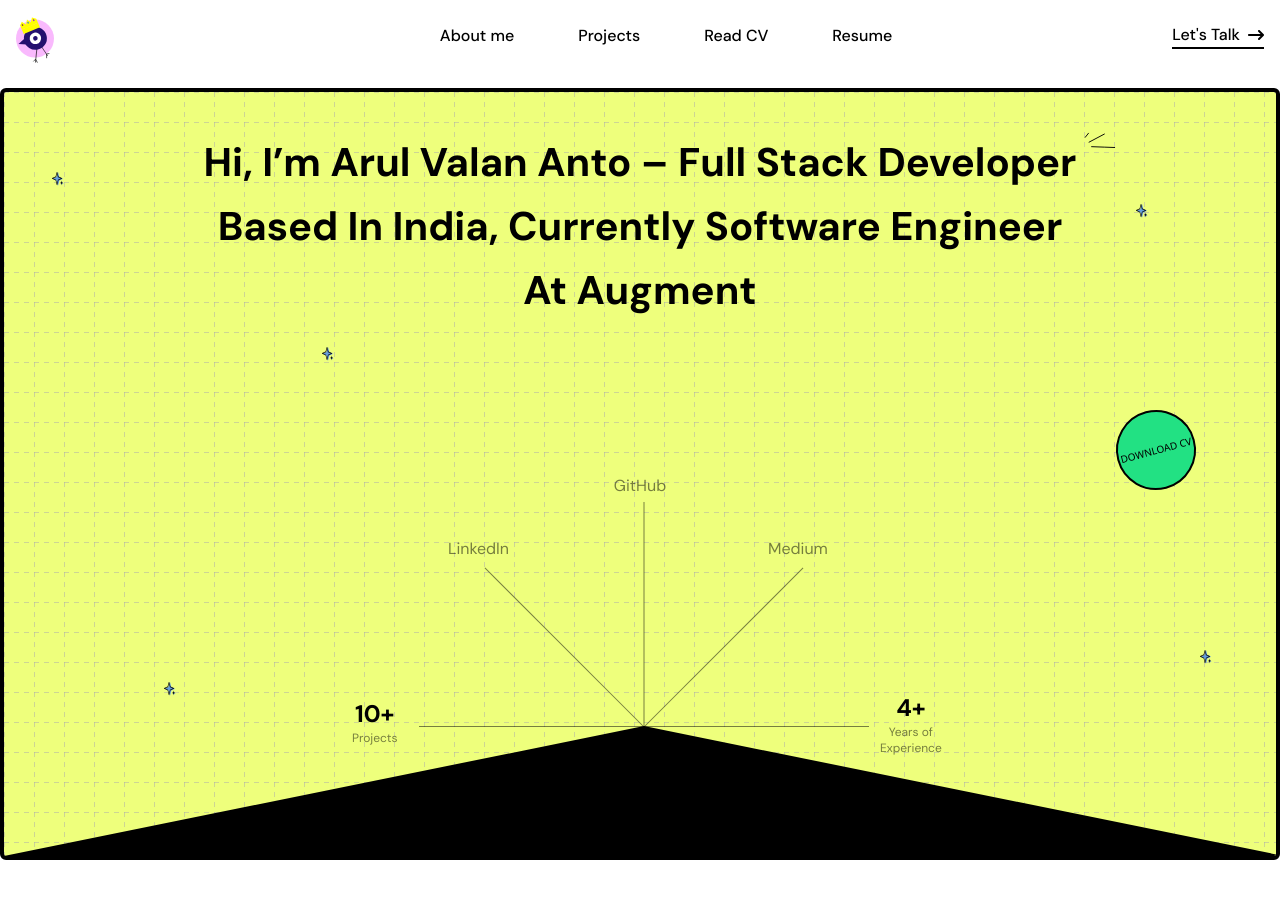
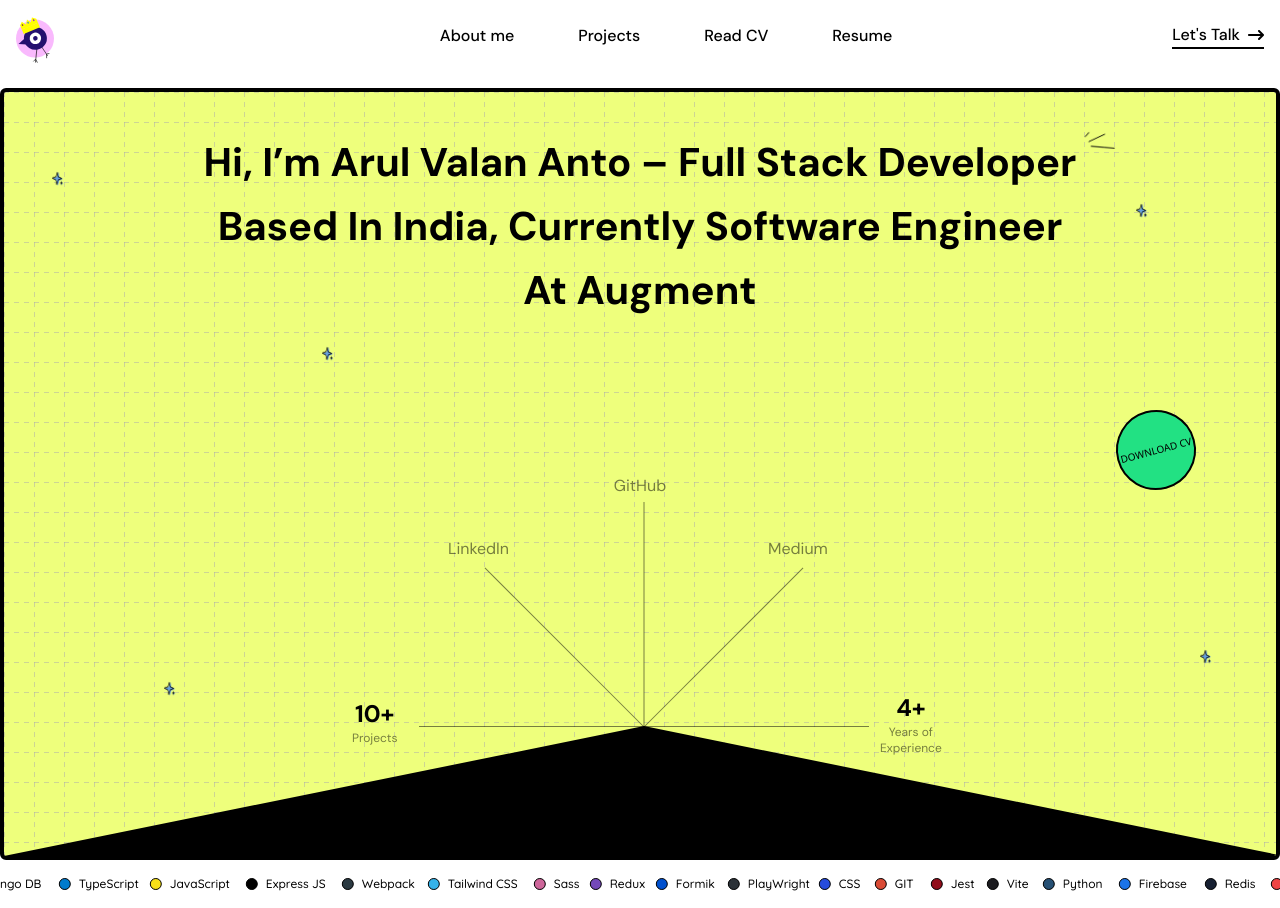
Before and after one commit to arulvalananto/portfolio, a Next.js app in the folder portfoliov2/: page / in a window 1280 px wide. Before the commit the page ends 860 px from the top, so only its background shows below. Built offline with nearby package versions, Linux system fonts and the light colour scheme.

Commit message:
complete: skills section in home page

```diff
--- a/portfoliov2/app/about-me/common.ts
+++ b/portfoliov2/app/about-me/common.ts
@@ -113,6 +113,8 @@ export const skills: Skill = {
       src: "/about_skill_react.svg",
       alt: "React",
       className: "bg-[#66DBFB]",
+      color: "bg-[#66DBFB]",
+      width: "w-[30px]",
       imageClassName: "scale-100 md:scale-125 xl:scale-100",
       yearofexperience: "4+ years",
     },
@@ -120,101 +122,131 @@ export const skills: Skill = {
       src: "/about_skill_node.svg",
       alt: "NodeJS",
       className: "bg-[#6AA05B]",
+      color: "bg-[#6AA05B]",
       imageClassName: "scale-75 md:scale-100 xl:scale-75",
       yearofexperience: "3.5 years",
+      width: "w-[40px]",
     },
     {
       src: "/about_skill_mongoDB.svg",
       alt: "Mongo DB",
       className: "bg-[#47301E] border-[#84C16A]",
+      color: "bg-[#47301E]",
       imageClassName: "scale-90 md:scale-110 xl:scale-90",
       yearofexperience: "3.5 years",
+      width: "w-[60px]",
     },
     {
       src: "/about_skill_typescript.svg",
       alt: "TypeScript",
       className: "bg-[#007BCD]",
+      color: "bg-[#007BCD]",
       imageClassName: "scale-100 md:scale-125 xl:scale-100",
       yearofexperience: "3 years",
+      width: "w-[55px]",
     },
     {
       src: "/about_skill_javascript.svg",
       alt: "JavaScript",
       className: "bg-[#F7E018]",
+      color: "bg-[#F7E018]",
       imageClassName: "scale-100 md:scale-125 xl:scale-100",
       yearofexperience: "4+ years",
+      width: "w-[60px]",
     },
     {
       src: "/about_skill_expressJS.svg",
       alt: "Express JS",
       className: "bg-[#EEEEEE]",
+      color: "bg-black",
       imageClassName: "scale-75 md:scale-100 xl:scale-75",
+      width: "w-[60px]",
       yearofexperience: "3.5 years",
     },
     {
       src: "/about_skill_webpack.svg",
       alt: "Webpack",
       className: "bg-[#2B3A42]",
+      color: "bg-[#2B3A42]",
       imageClassName: "scale-75 md:scale-100 xl:scale-75",
+      width: "w-[50px]",
       yearofexperience: "2 years",
     },
     {
       src: "/about_skill_tailwindcss.svg",
       alt: "Tailwind CSS",
       className: "bg-[#0B1120]",
+      color: "bg-[#35B2E9]",
       imageClassName: "scale-75 md:scale-100 xl:scale-75",
+      width: "w-[70px]",
       yearofexperience: "3 years",
     },
     {
       src: "/about_skill_sass.svg",
       alt: "Sass",
       className: "bg-[#CD669A]",
+      color: "bg-[#CD669A]",
+      width: "w-[20px]",
       yearofexperience: "4+ years",
     },
     {
       src: "/about_skill_redux.svg",
       alt: "Redux",
       className: "bg-[#272822]",
+      color: "bg-[#7449B9]",
       imageClassName: "scale-75 md:scale-100 xl:scale-75",
+      width: "w-[30px]",
       yearofexperience: "4 years",
     },
     {
       src: "/about_skill_formik.svg",
       alt: "Formik",
       className: "bg-[#0050CE]",
+      color: "bg-[#0050CE]",
+      width: "w-9",
       yearofexperience: "3 years",
     },
     {
       src: "/about_skill_playwright.svg",
       alt: "PlayWright",
       className: "bg-[#2B3137]",
+      color: "bg-[#2B3137]",
+      width: "w-[55px]",
       yearofexperience: "2 years",
     },
     {
       src: "/about_skill_css.svg",
       alt: "CSS",
       className: "bg-[#254BDD]",
+      color: "bg-[#254BDD]",
       imageClassName: "scale-75 md:scale-100 xl:scale-75",
+      width: "w-[20px]",
       yearofexperience: "4+ years",
     },
     {
       src: "/about_skill_git.svg",
       alt: "GIT",
       className: "bg-[#FFFFFF]",
+      color: "bg-[#DA4B35]",
       imageClassName: "scale-90 md:scale-100 xl:scale-90",
+      width: "w-[20px]",
       yearofexperience: "4+ years",
     },
     {
       src: "/about_skill_jest.svg",
       alt: "Jest",
       className: "bg-[#910E1B]",
+      color: "bg-[#910E1B]",
       imageClassName: "scale-75 md:scale-100 xl:scale-75",
+      width: "w-[20px]",
       yearofexperience: "2.5 years",
     },
     {
       src: "/about_skill_vite.svg",
       alt: "Vite",
       className: "bg-[#1B1B1F]",
+      color: "bg-[#1B1B1F]",
+      width: "w-[20px]",
       yearofexperience: "1.5 years",
     },
   ],
@@ -224,7 +256,9 @@ export const skills: Skill = {
       alt: "Python",
       className:
         "bg-gradient-to-t from-[#265074] from-80% via-transparent to-80% to-transparent to-100%",
+      color: "bg-[#265074]",
       imageClassName: "scale-75 md:scale-100 xl:scale-75",
+      width: "w-10",
       yearofexperience: "2 years",
     },
     {
@@ -232,6 +266,8 @@ export const skills: Skill = {
       alt: "Firebase",
       className:
         "bg-gradient-to-t from-[#1A73E8] from-80% via-transparent to-80% to-transparent to-100%",
+      color: "bg-[#1A73E8]",
+      width: "w-[50px]",
       yearofexperience: "3 years",
     },
     {
@@ -240,6 +276,8 @@ export const skills: Skill = {
       className:
         "bg-gradient-to-t from-[#161F31] from-70% via-transparent to-70% to-transparent to-100%",
       imageClassName: "scale-75 md:scale-100 xl:scale-75",
+      color: "bg-[#161F31]",
+      width: "w-[30px]",
       yearofexperience: "2 years",
     },
     {
@@ -247,6 +285,8 @@ export const skills: Skill = {
       alt: "Angular",
       className:
         "bg-gradient-to-t from-[#1257B2] from-60% via-transparent to-60% to-transparent to-100%",
+      color: "bg-red-500",
+      width: "w-10",
       yearofexperience: "2 years",
     },
     {
@@ -254,7 +294,9 @@ export const skills: Skill = {
       alt: "Stripe",
       className:
         "bg-gradient-to-t from-[#675DFF] from-60% via-transparent to-60% to-transparent to-100%",
+      color: "bg-[#675DFF]",
       imageClassName: "scale-75 md:scale-100 xl:scale-75",
+      width: "w-[30px]",
       yearofexperience: "1 year",
     },
     {
@@ -262,6 +304,8 @@ export const skills: Skill = {
       alt: "Storybook",
       className:
         "bg-gradient-to-t from-[#FF4785] from-55% via-transparent to-55% to-transparent to-100%",
+      color: "bg-[#FF4785]",
+      width: "w-[60px]",
       yearofexperience: "1.5 years",
     },
     {
@@ -269,7 +313,9 @@ export const skills: Skill = {
       alt: "Fast API",
       className:
         "bg-gradient-to-t from-[#009485] from-55% via-transparent to-55% to-transparent to-100%",
+      color: "bg-[#009485]",
       imageClassName: "scale-90 md:scale-100 xl:scale-90",
+      width: "w-12",
       yearofexperience: "1 year",
     },
     {
@@ -277,6 +323,8 @@ export const skills: Skill = {
       alt: "MySQL",
       className:
         "bg-gradient-to-t from-[#265074] from-50% via-transparent to-50% to-transparent to-100%",
+      color: "bg-[#265074]",
+      width: "w-10",
       yearofexperience: "1 year",
     },
     {
@@ -284,7 +332,9 @@ export const skills: Skill = {
       alt: "Django",
       className:
         "bg-gradient-to-t from-[#082E23] from-50% via-transparent to-50% to-transparent to-100%",
+      color: "bg-[#082E23]",
       imageClassName: "scale-50 md:scale-100 xl:scale-50",
+      width: "w-10",
       yearofexperience: "1 year",
     },
     {
@@ -292,7 +342,9 @@ export const skills: Skill = {
       alt: "PostgreSQL",
       className:
         "bg-gradient-to-t from-white from-40% via-transparent to-40% to-transparent to-100%",
+      color: "bg-[#336690]",
       imageClassName: "scale-90 md:scale-100 xl:scale-90",
+      width: "w-[60px]",
       yearofexperience: "6 months",
     },
     {
@@ -301,6 +353,8 @@ export const skills: Skill = {
       className:
         "bg-gradient-to-t from-[#74C0FC] from-10% via-green-500 via-30% via-yellow-500 via-55% via-red-500 via-80% to-transparent to-80%",
       imageClassName: "scale-50 md:scale-75 xl:scale-50",
+      color: "bg-red-400",
+      width: "w-[50px]",
       yearofexperience: "2+ years",
     },
   ],
--- a/portfoliov2/app/globals.css
+++ b/portfoliov2/app/globals.css
@@ -147,4 +147,9 @@ ul li::before {
       var(--grid-color) var(--grid-strength),
       transparent var(--grid-strength)
     );
+  transition: all 0.5s ease-in-out;
 }
+
+.dashed-grid-paper:hover {
+  --grid-color: rgba(171, 171, 171, 1);
+}
--- a/portfoliov2/app/page.tsx
+++ b/portfoliov2/app/page.tsx
@@ -1,8 +1,12 @@
 import Image from "next/image";
+import Marquee from "react-fast-marquee";
+
+import SkillBadge from "./ui/skill-badge";
+import { skills } from "./about-me/common";
 
 const Home = () => (
   <main className="w-[1280px] max-w-[1280px] h-full m-auto mt-4">
-    <div className="w-full h-[772px] border-4 border-black rounded-md dashed-grid-paper select-none pt-10 relative overflow-hidden">
+    <div className="dashed-grid-paper w-full h-[772px] border-4 border-black rounded-md select-none pt-10 relative overflow-hidden animate-sizeup-fast">
       <h1 className="text-[40px] font-bold font-DMSans flex flex-col gap-1 items-center">
         <span>Hi, I’m Arul Valan Anto &ndash; Full Stack Developer</span>
         <span>Based In India, Currently Software Engineer</span>
@@ -61,44 +65,51 @@ const Home = () => (
         alt="stars"
         width={32}
         height={15}
-        className="absolute top-10 right-40"
+        className="animate-wiggle absolute top-10 right-40"
       />
       <Image
         src="/stars_v2.svg"
         alt="stars"
         width={12}
         height={15}
-        className="absolute top-20 left-12"
+        className="animate-wiggle absolute top-20 left-12"
       />
       <Image
         src="/stars_v2.svg"
         alt="stars"
         width={12}
         height={15}
-        className="absolute top-28 right-32"
+        className="animate-wiggle absolute top-28 right-32"
       />
       <Image
         src="/stars_v2.svg"
         alt="stars"
         width={12}
         height={15}
-        className="absolute bottom-48 right-16"
+        className="animate-wiggle absolute bottom-48 right-16"
       />
       <Image
         src="/stars_v2.svg"
         alt="stars"
         width={12}
         height={15}
-        className="absolute bottom-40 left-40"
+        className="animate-wiggle absolute bottom-40 left-40"
       />
       <Image
         src="/stars_v2.svg"
         alt="stars"
         width={12}
         height={15}
-        className="absolute top-1/3 left-1/4"
+        className="animate-wiggle absolute top-1/3 left-1/4"
       />
     </div>
+    <Marquee pauseOnHover speed={40} delay={1}>
+      <div className="py-4 flex flex-row gap-4">
+        {[...skills.primary, ...skills.secondary].map((skill) => (
+          <SkillBadge key={skill.alt} {...skill} />
+        ))}
+      </div>
+    </Marquee>
   </main>
 );
 
--- /dev/null
+++ b/portfoliov2/app/ui/skill-badge/index.tsx
@@ -0,0 +1,21 @@
+import { SkillInfo } from "@/app/about-me/types";
+
+type SkillBadgeProps = SkillInfo;
+
+const SkillBadge: React.FC<SkillBadgeProps> = ({ alt, color, width }) => {
+  return (
+    <div className="w-full h-full flex flex-row items-center gap-2 select-none">
+      <span className={`w-3 h-3 border border-black rounded-xl ${color}`} />
+      <a
+        href={`https://www.google.com/search?q=${alt.toLowerCase()}`}
+        className={`flex-1 h-full font-quicksand font-medium text-black text-xs ${width}`}
+        target="_blank"
+        rel="noopener norefferer nofollow"
+      >
+        {alt}
+      </a>
+    </div>
+  );
+};
+
+export default SkillBadge;
--- a/portfoliov2/package.json
+++ b/portfoliov2/package.json
@@ -18,6 +18,7 @@
     "next": "14.1.0",
     "react": "^18",
     "react-dom": "^18",
+    "react-fast-marquee": "^1.6.4",
     "react-icons": "^5.0.1",
     "tailwind-merge": "^2.2.1"
   },
```
Also changed, not shown: portfoliov2/app/about-me/types.ts (+12 -10 lines), 1 other file (tests, documents, lock files or other folders).
